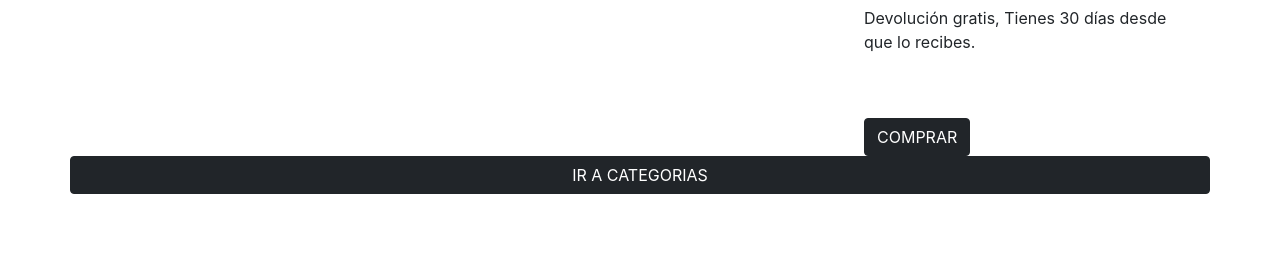
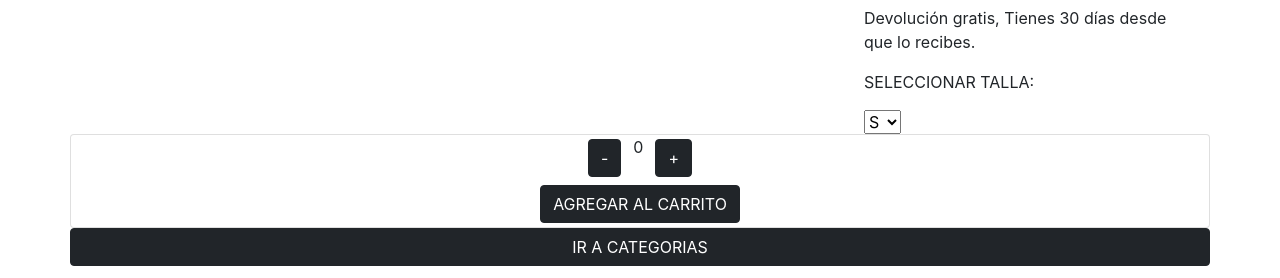
Before and after one commit to armandorivasv-dev/app-bestbike, a React (Create React App) app: page /detail/1 in a window 1280 px wide. Shown: the part 500-778 px from the top of the page. Built offline with nearby package versions, Linux system fonts and the light colour scheme.

Commit message:
agregado ItemOptopn y la logica del ItemCont en ItenDetail

```diff
--- a/src/components/ItemDetail/ItemDetail.js
+++ b/src/components/ItemDetail/ItemDetail.js
@@ -1,24 +1,45 @@
 import './itemdetail.css'
 import { Link } from 'react-router-dom';
+import ItemCount from '../itemcount/ItemCount';
+import { useState } from 'react';
+import ItemOption from '../ItemOption/ItemOption';
 
-const ItemDetail = ({id, name, img, cat, price, desc}) => {
+const ItemDetail = ({id, name, img, cat, price, desc, stock}) => {
+  const [ quantity, setQuantity ] = useState(0)
+  const [ option, setOption ] = useState(1)
+  const options = [ {id: 0, name: 'S'}, {id: 1, name: 'M'}, {id: 2, name: 'L'} ];
+
+  console.log(option)
+
+  const optionSelect = (id) => {
+    setOption(id)
+  }
+
+  const handleAdd = (count) => {
+    console.log('agregar al carrito')
+    setQuantity(count)
+  }
+
 return(
   <div className='row'>
-    <div className="col">
+    <div className='col'>
       <img src={img} className='img-item-detail' alt={name} />
     </div>
-    <div className="col">
+    <div className='col'>
       <img src={img} alt={name} />
     </div>
-    <div className="col">
+    <div className='col'>
       <h1>{name}</h1>
       <h2>{desc}</h2>
       <p>CATEGORIA: {cat}</p>
       <h3 className='display-4 mt-5'>${price}</h3>
       <p className='mt-5'>Envío gratis a todo el país</p>
       <p>Devolución gratis, Tienes 30 días desde que lo recibes.</p>
-      <button className='btn btn-dark mt-5'>COMPRAR </button>
+      <p>SELECCIONAR TALLA:</p>
+      <ItemOption options={options} onSelect={optionSelect} />
     </div>
+
+    {quantity > 0 ? <Link className='btn btn-dark m-1' to='/cart'> IR AL CARRITO </Link> : <ItemCount onConfirm={handleAdd} stock={stock}/>  }
     <Link className='btn btn-dark' to={`/`}>IR A CATEGORIAS</Link>
   </div>
   )
--- /dev/null
+++ b/src/components/ItemOption/ItemOption.js
@@ -0,0 +1,10 @@
+const Select = ( { options = [], onSelect }) =>{
+  console.log(options)
+
+  return(
+    <select onChange={(e) => onSelect(e.target.value)}>
+    {options.map(o => <option key={o.id} value={o.value}>{o.name}</option>)}
+    </select>
+  )
+}
+export default Select;
--- a/src/components/itemcount/ItemCount.js
+++ b/src/components/itemcount/ItemCount.js
@@ -1,11 +1,36 @@
-import { useState } from 'react';
+import { useState, useEffect } from 'react';
 
-const ItemCount = ( {stockInitial, stockAvailable, onAdd, name} ) => {
+const ItemCount = ( { onConfirm, stock, stockInitial = 0 } ) => {
 
   const [count, setCount] = useState(stockInitial);
 
+  console.log(stock)
+
+  // useEffect(() => {
+  //   console.log('se monto el componente')
+  //   let isActive = true
+
+  //   setTimeout(() => {
+  //     if(isActive){
+  //       setCount(16)
+  //     }
+  //   },500)
+
+  //   return (() => {
+  //     isActive = false
+  //     console.log('se desmonto el componente')
+
+  //   })
+
+  // })
+
+  // useEffect(() => {
+  //   console.log('cambio el count')
+  // }, [count])
+
+
   const incrementItem = () => {
-    stockAvailable > count ? setCount(count + 1) : alert('CANTIDAD SUPERA EL STOCK DISPONIBLE');
+    stock > count ? setCount(count + 1) : alert('CANTIDAD SUPERA EL STOCK DISPONIBLE');
   }
 
   const decrementItem = () => {
@@ -13,18 +38,19 @@ const ItemCount = ( {stockInitial, stockAvailable, onAdd, name} ) => {
   }
 
   const addItem = () => {
-    stockAvailable <= 0 ? alert('PRODUCTO SIN STOCK') : onAdd(count);
+    stock <= 0 ? alert('PRODUCTO SIN STOCK') : onConfirm(count);
   }
 
   return(
     <div className='card'>
-        <h1 className='text-center'>{name}</h1>
         <div className="d-grid gap-2 d-md-flex justify-content-center">
           <button onClick={decrementItem} className='btn btn-dark m-1'>-</button>
           <span>{ count }</span>
           <button onClick={incrementItem} className='btn btn-dark m-1'>+</button>
         </div>
         <div className='text-center'>
+        {/* <button onClick={() => onAdd(count)} className='btn btn-dark m-1'>AGREGAR AL CARRITO</button> */}
+
           <button onClick={addItem} className='btn btn-dark m-1'>AGREGAR AL CARRITO</button>
         </div>
     </div>
--- a/src/data/data.js
+++ b/src/data/data.js
@@ -1,13 +1,13 @@
 const products = [
-  {id: '1', name: 'Bicicleta Topfuel', cat: 'crosscountry', desc: 'Bicicleta modelo topfuel para crosscountry', price: 1800, img: 'https://bestbike-mountainbike.000webhostapp.com/multimedia/images/bestbike-crosscountry-topfuel.jpg'},
-  {id: '2', name: 'Bicicleta Supercaliber', cat: 'crosscountry', desc: 'Bicicleta modelo supercaliber para crosscountry', price: 1600, img: 'https://bestbike-mountainbike.000webhostapp.com/multimedia/images/bestbike-crosscountry-supercaliber.webp'},
-  {id: '3', name: 'Bicicleta Marlin', cat: 'crosscountry', desc: 'Bicicleta modelo marlin para crosscountry', price: 700, img: 'https://bestbike-mountainbike.000webhostapp.com/multimedia/images/bestbike-crosscountry-marlin.webp'},
-  {id: '4', name: 'Bicicleta Fuelex', cat: 'trail', desc: 'Bicicleta modelo fuelex para trail', price: 1000, img: 'https://bestbike-mountainbike.000webhostapp.com/multimedia/images/bestbike-trail-fuelex.jpg'},
-  {id: '5', name: 'Bicicleta Remedy', cat: 'trail', desc: 'Bicicleta modelo remedy para trail', price: 1100, img: 'https://bestbike-mountainbike.000webhostapp.com/multimedia/images/bestbike-trail-remedy.webp'},
-  {id: '6', name: 'Bicicleta Slash', cat: 'trail', desc: 'Bicicleta modelo slash para trail', price: 1200, img: 'https://bestbike-mountainbike.000webhostapp.com/multimedia/images/bestbike-trail-slash.webp'},
-  {id: '7', name: 'Bicicleta Roscoe', cat: 'rigida', desc: 'Bicicleta modelo roscoe rigida', price: 900, img: 'https://bestbike-mountainbike.000webhostapp.com/multimedia/images/bestbike-rigida-roscoe.jpg'},
-  {id: '8', name: 'Bicicleta Remedy', cat: 'rigida', desc: 'Bicicleta modelo remedy rigida', price: 950, img: 'https://bestbike-mountainbike.000webhostapp.com/multimedia/images/bestbike-rigida-xcaiber.webp'},
-  {id: '9', name: 'Bicicleta Procaliber', cat: 'rigida', desc: 'Bicicleta modelo procaliber rigida', price: 800, img: 'https://bestbike-mountainbike.000webhostapp.com/multimedia/images/bestbike-rigida-procaliber.webp'},
+  {id: '1', name: 'Bicicleta Topfuel', cat: 'crosscountry', desc: 'Bicicleta modelo topfuel para crosscountry', price: 1800, stock: 1, img: 'https://bestbike-mountainbike.000webhostapp.com/multimedia/images/bestbike-crosscountry-topfuel.jpg'},
+  {id: '2', name: 'Bicicleta Supercaliber', cat: 'crosscountry', desc: 'Bicicleta modelo supercaliber para crosscountry', price: 1600, stock: 0,img: 'https://bestbike-mountainbike.000webhostapp.com/multimedia/images/bestbike-crosscountry-supercaliber.webp'},
+  {id: '3', name: 'Bicicleta Marlin', cat: 'crosscountry', desc: 'Bicicleta modelo marlin para crosscountry', price: 700, stock: 10, img: 'https://bestbike-mountainbike.000webhostapp.com/multimedia/images/bestbike-crosscountry-marlin.webp'},
+  {id: '4', name: 'Bicicleta Fuelex', cat: 'trail', desc: 'Bicicleta modelo fuelex para trail', price: 1000, stock: 10, img: 'https://bestbike-mountainbike.000webhostapp.com/multimedia/images/bestbike-trail-fuelex.jpg'},
+  {id: '5', name: 'Bicicleta Remedy', cat: 'trail', desc: 'Bicicleta modelo remedy para trail', price: 1100, stock: 10, img: 'https://bestbike-mountainbike.000webhostapp.com/multimedia/images/bestbike-trail-remedy.webp'},
+  {id: '6', name: 'Bicicleta Slash', cat: 'trail', desc: 'Bicicleta modelo slash para trail', price: 1200, stock: 10, img: 'https://bestbike-mountainbike.000webhostapp.com/multimedia/images/bestbike-trail-slash.webp'},
+  {id: '7', name: 'Bicicleta Roscoe', cat: 'rigida', desc: 'Bicicleta modelo roscoe rigida', price: 900, stock: 10, img: 'https://bestbike-mountainbike.000webhostapp.com/multimedia/images/bestbike-rigida-roscoe.jpg'},
+  {id: '8', name: 'Bicicleta Remedy', cat: 'rigida', desc: 'Bicicleta modelo remedy rigida', price: 950, stock: 10, img: 'https://bestbike-mountainbike.000webhostapp.com/multimedia/images/bestbike-rigida-xcaiber.webp'},
+  {id: '9', name: 'Bicicleta Procaliber', cat: 'rigida', desc: 'Bicicleta modelo procaliber rigida', price: 800, stock: 10, img: 'https://bestbike-mountainbike.000webhostapp.com/multimedia/images/bestbike-rigida-procaliber.webp'},
 ]
 
 const categories = [
```
